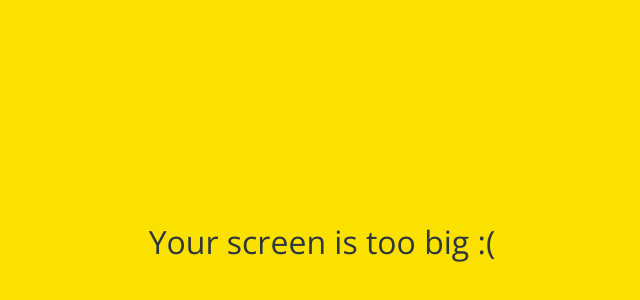
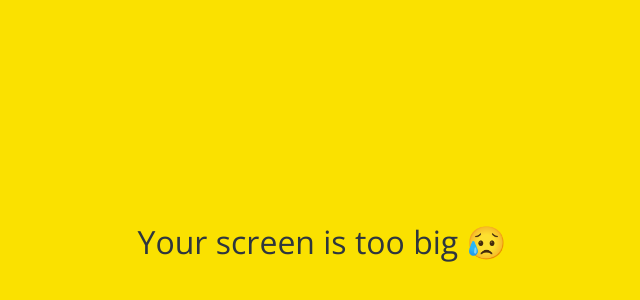
Before and after one commit to ohrzoa/kokoa-clone, a plain HTML site: page friends.html in a window 1280 px wide. Shown: the part 158-458 px from the top of the page, without its empty margins (318-958 px from the left). Drawn offline with nearby package versions, Linux system fonts and the light colour scheme.

Commit message:
😥
이모지 추가

```diff
--- a/friends.html
+++ b/friends.html
@@ -110,7 +110,7 @@
     </div>
 
     <div id="no-mobile">
-      <span>Your screen is too big :(</span>
+      <span>Your screen is too big 😥</span>
     </div>
 
     <script
```
